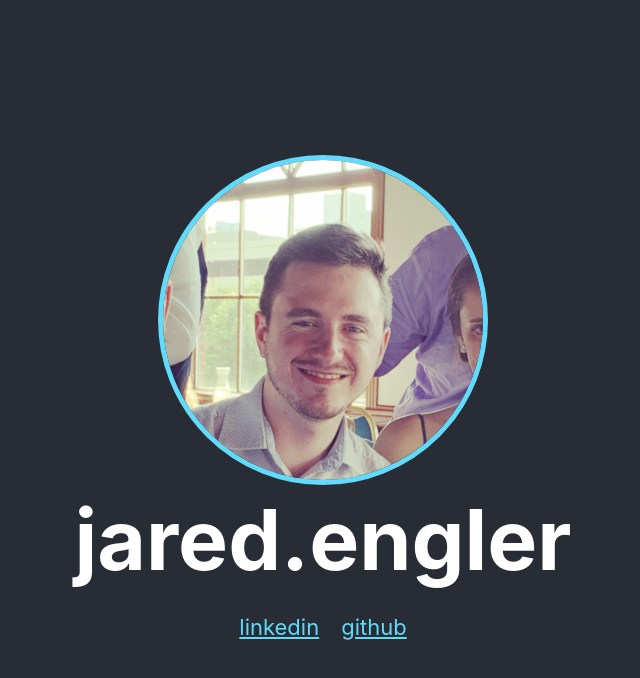
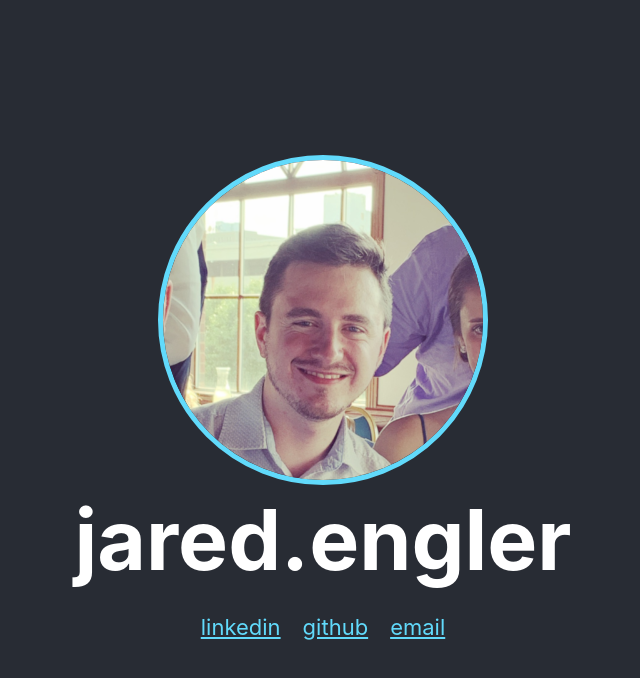
Before and after one commit to lagooned/jaredengler, a React (Create React App) app: page / in a window 1280 px wide. Shown: the top 678 px of the page, without its empty margins (317-957 px from the left). Built offline with nearby package versions, Linux system fonts and the light colour scheme.

Commit message:
add email link

```diff
--- a/src/App.js
+++ b/src/App.js
@@ -24,6 +24,14 @@
                 github
             </a>
           </li>
+          <li>
+            <a className="social-link"
+                href='&#109;ailto&#58;%6A%61re%&#54;&#52;&#46;l&#105;%74%6&#53;&#64;gma&#37;6&#57;%6C&#46;c&#111;%6D'
+                target="_blank"
+                rel="noopener noreferrer">
+                email
+            </a>
+          </li>
         </ul>
       </header>
     </div>
```
Also changed, not shown: 1 other file (tests, documents, lock files or other folders).
